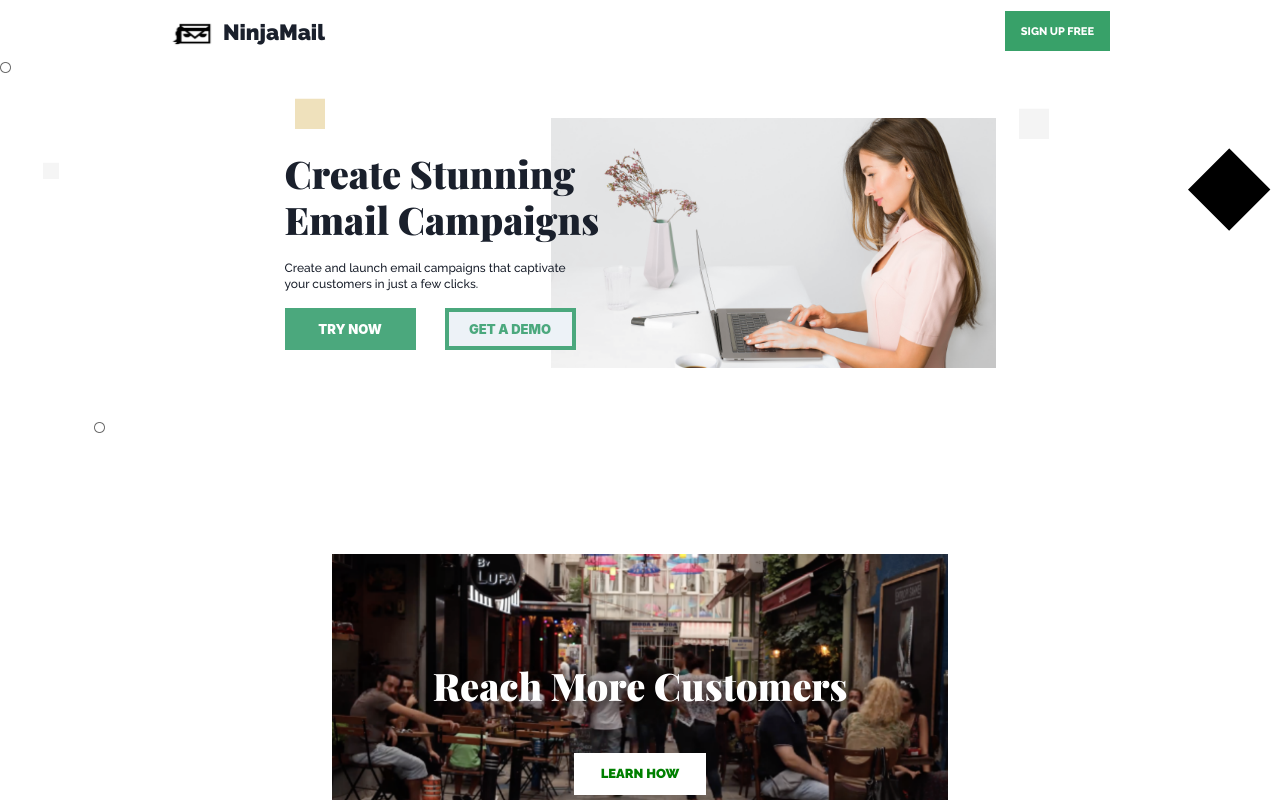
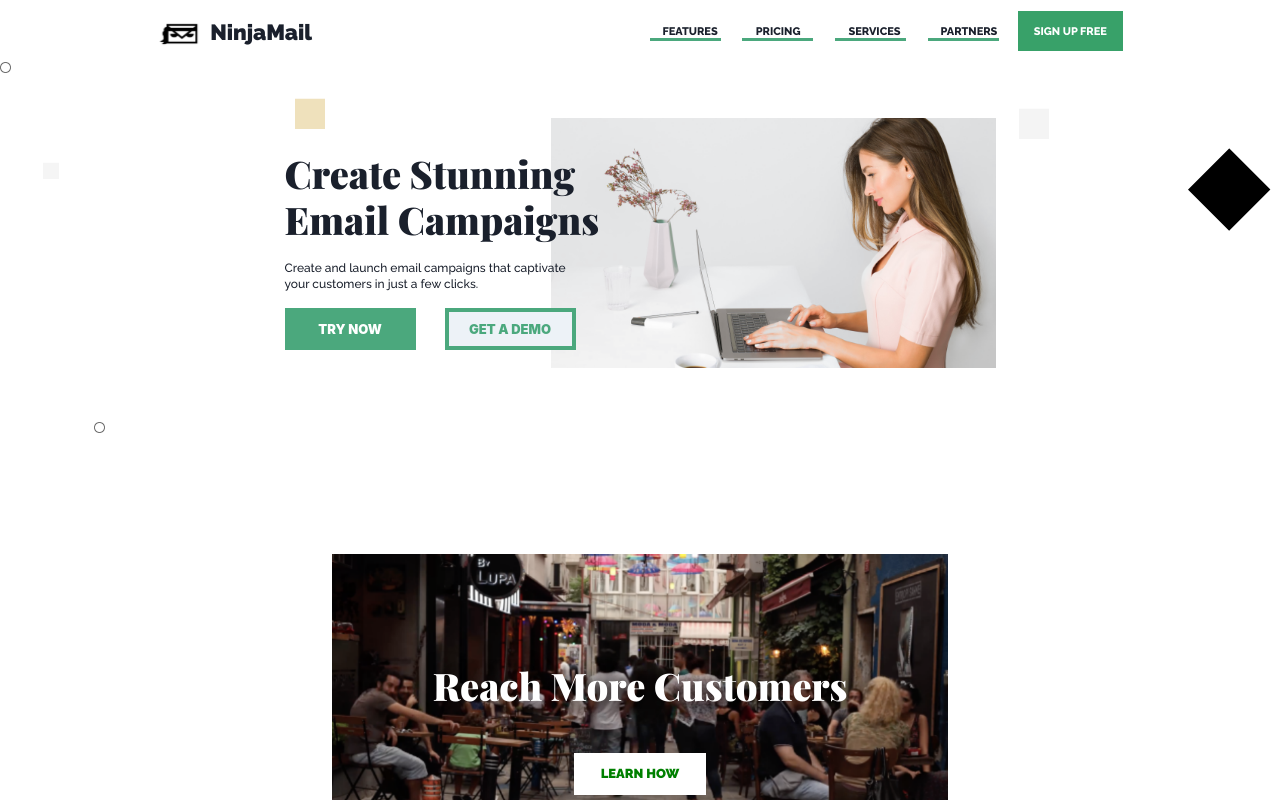
Before and after one commit to MatheusFellipi/ninjaMail, a Next.js app: page / in a window 1280 px wide. Shown: the top 800 px of the page. Built offline with nearby package versions, Linux system fonts and the light colour scheme.

Commit message:
Criando a a área de navegação.

```diff
--- a/src/components/heeader.tsx
+++ b/src/components/heeader.tsx
@@ -1,4 +1,5 @@
-import { Box, Button, Flex, Heading, Image } from '@chakra-ui/react'
+import { Box, Button, Flex, Heading, Image, List } from '@chakra-ui/react'
+import { NavItem } from './navitem'
 
 export const Header = () => {
   return (
@@ -25,9 +26,30 @@ export const Header = () => {
           NinjaMail
         </Heading>
       </Flex>
-      <Box></Box>
-      <Box>
+
+      <Flex justify={'center'} align={'center'}>
+        <Box as="nav">
+          <Flex
+            as={List}
+            hidden={false}
+            fontFamily={'text'}
+            fontWeight={800}
+            fontSize={{ lg: '17px', md: '11px' }}
+            lineHeight={{ lg: '20px', md: '13px' }}
+            sx={{
+              '@media (max-width: 320px)': {
+                display: 'none',
+              },
+            }}
+          >
+            <NavItem pr={0.5} ml={{ lg: '38px', md: '36px' }} name="FEATURES" />
+            <NavItem pr={3} ml={{ lg: '38px', md: '36px' }} name="PRICING" />
+            <NavItem pr={1} ml={{ lg: '38px', md: '36px' }} name="SERVICES" />
+            <NavItem pr={0.3} ml={{ lg: '38px', md: '36px' }} name="PARTNERS" />
+          </Flex>
+        </Box>
         <Button
+          ml={{ lg: '31px', md: '20px ' }}
           lineHeight={'13px'}
           fontSize="11px"
           fontFamily={'text'}
@@ -38,7 +60,7 @@ export const Header = () => {
         >
           SIGN UP FREE
         </Button>
-      </Box>
+      </Flex>
     </Flex>
   )
 }
--- /dev/null
+++ b/src/components/navitem.tsx
@@ -0,0 +1,26 @@
+import { Box, ListItem, ListItemProps } from '@chakra-ui/react'
+
+interface INavItem extends ListItemProps {
+  name: string
+}
+
+export const NavItem = ({ name, ...rest }: INavItem) => {
+  return (
+    <ListItem
+      position={'relative'}
+      maxW={{ lg: '105px', md: '95px' }}
+      textAlign={'center'}
+      p={'auto'}
+      {...rest}
+    >
+      {name}
+      <Box
+        w={{ lg: '110px', md: '71px' }}
+        h={'3px'}
+        position="absolute"
+        bgColor={'#4BA87D'}
+        right={'-1px'}
+      ></Box>
+    </ListItem>
+  )
+}
```
